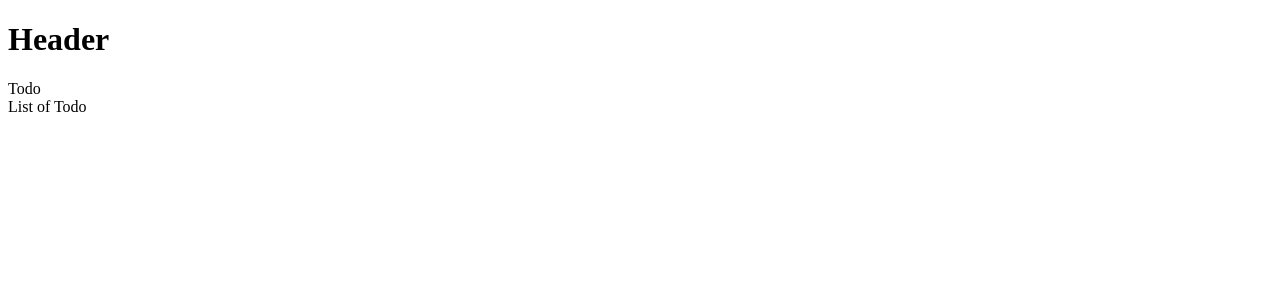
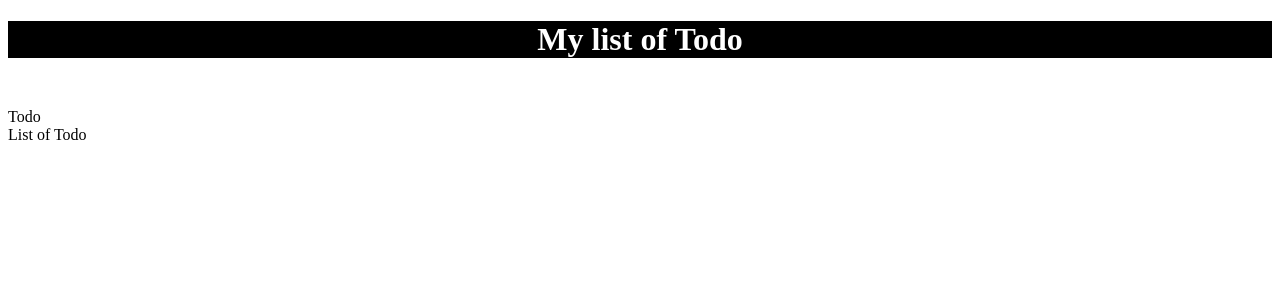
Before and after one commit to SamuelGouret/React-Todo, a React (Create React App) app in the folder app/: page / in a window 1280 px wide. Shown: the top 300 px of the page. Built offline with nearby package versions, Linux system fonts and the light colour scheme.

Commit message:
Change the header style

```diff
--- a/app/public/index.html
+++ b/app/public/index.html
@@ -15,6 +15,7 @@
       user's mobile device or desktop. See https://developers.google.com/web/fundamentals/web-app-manifest/
     -->
     <link rel="manifest" href="%PUBLIC_URL%/manifest.json" />
+
     <!--
       Notice the use of %PUBLIC_URL% in the tags above.
       It will be replaced with the URL of the `public` folder during the build.
--- a/app/src/components/header.js
+++ b/app/src/components/header.js
@@ -1,9 +1,10 @@
 import React from 'react';
+import '../style/header.css';
 
 function Header() {
   return (
     <div className="Header">
-      <h1> Header </h1>
+      <h1> My list of Todo </h1>
     </div>
   );
 }
--- /dev/null
+++ b/app/src/style/header.css
@@ -0,0 +1,6 @@
+h1 {
+    background-color: black;
+    color: white;
+    text-align: center;
+    margin-bottom: 50px;
+}
```
